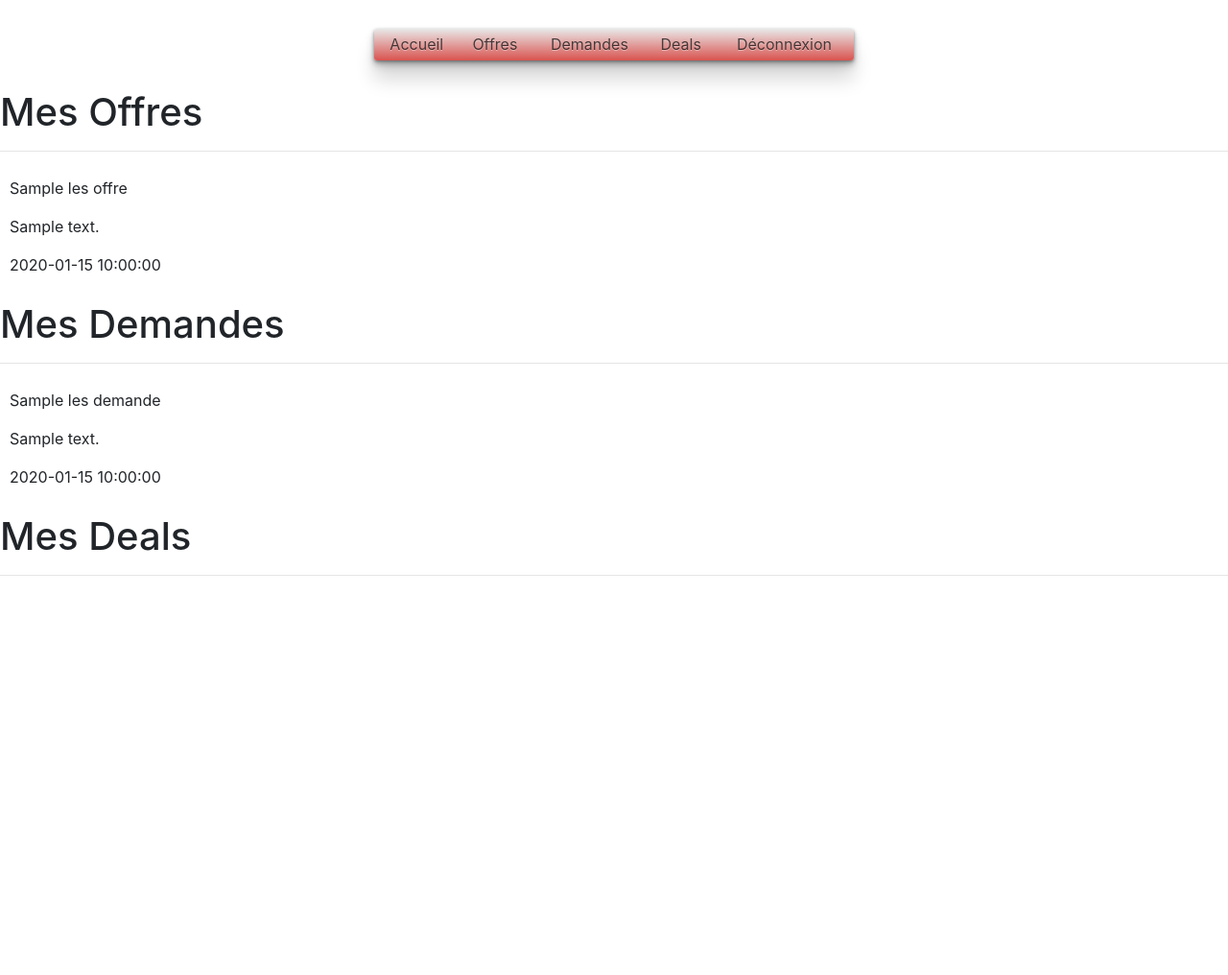
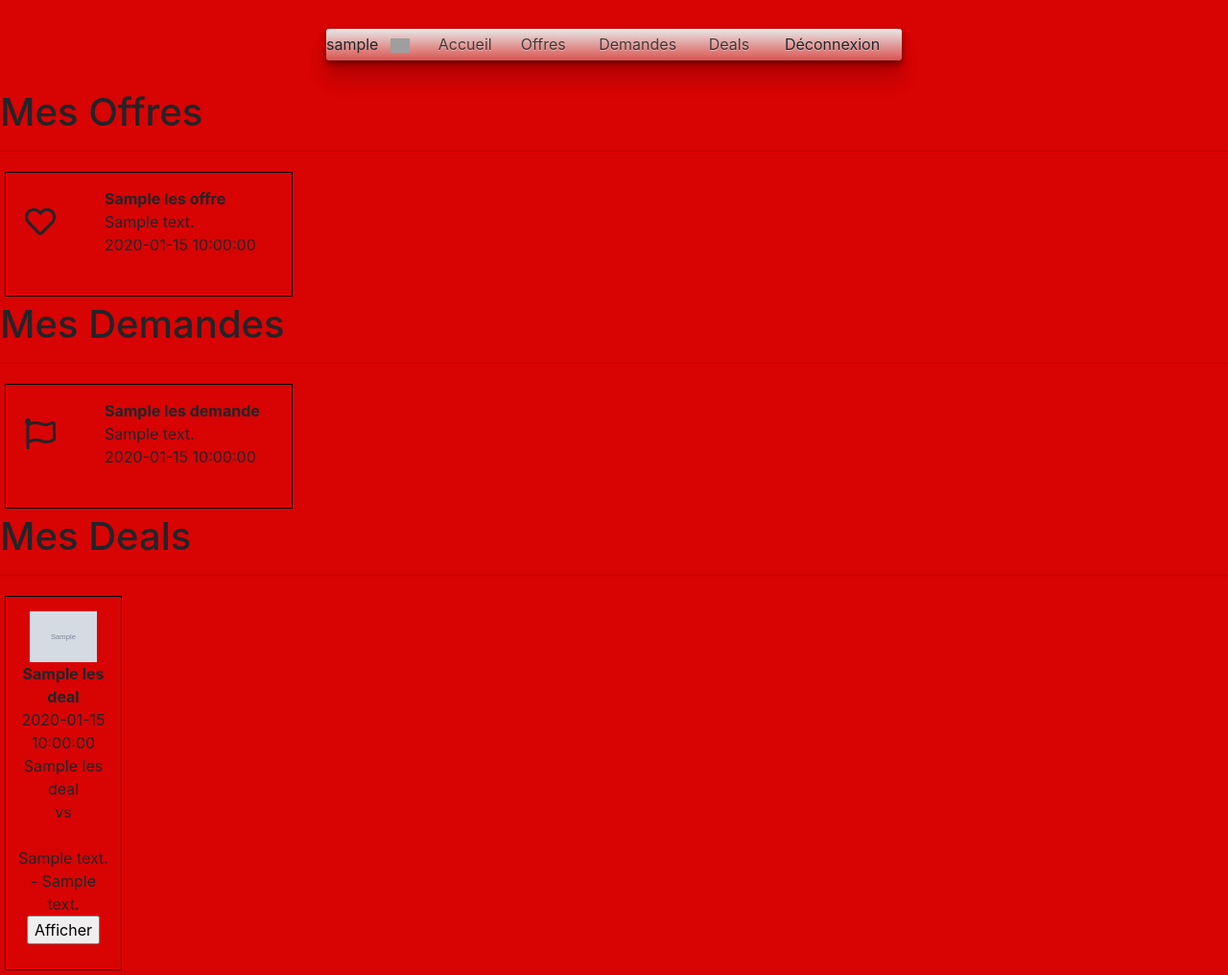
Before and after one commit to minhthomas/PPE3_troc, a CodeIgniter app: the page made by application/views/view_acceuil.php in a window 1280 px wide. Shown: the whole page at 96% size. Before the commit the page ends 600 px from the top, so only its background shows below. Run offline with CodeIgniter, Linux system fonts and the light colour scheme; the visitor is signed in with stand-in values (Sample User, id 1); the template is opened without the code that fills it: most values are stand-ins (such as "Sample title", 1, 10 or a date in 2020); grey boxes marked "Sample" are stand-in pictures; some libraries are stand-ins or nearby versions; grey boxes are pictures that could not be loaded.

Commit message:
Ajout Mise en page Acceuil + affichage des deals

```diff
--- a/CSS/mesStyles.css
+++ b/CSS/mesStyles.css
@@ -1,52 +1,22 @@
-.cssDivOffre{
-    display: -webkit-box;
-}
-.cssDivOffre2{
-    padding: 10px;
+body{
+    background-color: #d80303 !important;
+    /* color: white !important; */
 }
 
-.cssDivDemande{
-    display: -webkit-box;
+/* CSS Bandeau */
+.infosConnectUser{
+    text-align: center;
 }
-.cssDivDemande2{
-    padding: 10px;
+.img_user{
+    width: 20px;
 }
-
-.cssDivDeals{
-    display: -webkit-box;
+.welcome_user{
+    float: left;
+    height: 0px;
 }
-.cssDivDeals2{
-padding: 10px;
-}
-
-/* CSS de la fenetre UPDATE */
-.cssFenetre {
-    display: none; /* Hidden by default */
-    position: fixed; /* Stay in place */
-    z-index: 1; /* Sit on top */
-    padding-top: 100px; /* Location of the box */
-    left: 0;
-    top: 0;
-    width: 100%; /* Full width */
-    height: 100%; /* Full height */
-    overflow: auto; /* Enable scroll if needed */
-    background-color: rgb(0,0,0); /* Fallback color */
-    background-color: rgba(0,0,0,0.4); /* Black w/ opacity */
-}
-
-/* CSS contenu fenêtre */
-.contentForm {
-    background-color: #fefefe;
-    margin: auto;
-    padding: 20px;
-    border: 1px solid #888;
-    width: 80%;
-}
-
-/* CSS De la barre de navigation */
 ul{
     display: table;
-    width: 500px;
+    width: 600px;
     margin: 30px auto;
     padding: 0;
     background: #d9534f;
@@ -89,3 +59,94 @@
     background: linear-gradient(rgba(0,0,0,.2),rgba(0,0,0,.1));
     box-shadow: 0 0 2px rgba(0,0,0,.3) inset;
 }
+
+
+/* CSS Offres */
+.cssDivOffre{
+    display: -webkit-box;
+}
+.cssDivOffre2{
+    padding: 10px;
+    border:1px solid black;
+    margin: 5px;
+    width: 300px;
+    height: 130px;
+}
+.infos_Offre{
+    float: right;
+    width: 200px;
+    padding-left: 15px;
+    margin-top: 5px;
+}
+.fa-heart:before {
+    content: "\f004";
+    float: left;
+    padding: 10px;
+    padding-top: 25px;
+}
+
+
+/* CSS Demandes */
+.cssDivDemande{
+    display: -webkit-box;
+}
+.cssDivDemande2{
+    padding: 10px;
+    border:1px solid black;
+    margin: 5px;
+    width: 300px;
+    height: 130px;
+}
+.infos_Demande{
+    float: right;
+    width: 200px;
+    padding-left: 15px;
+    margin-top: 5px;
+}
+.fa-flag:before {
+    content: "\f024";
+    float: left;
+    padding: 10px;
+    padding-top: 25px;
+}
+
+/* CSS Deals */
+.cssDivDeals{
+    display: -webkit-box;
+}
+.cssDivDeals2{
+    text-align: center;
+    padding: 10px;
+    border:1px solid black;
+    margin: 5px;
+}
+.infos_Deals{
+    float: right;
+    width: 100px;
+    margin-top: 5px;
+}
+.creator_deal{
+    width: 70px;
+}
+
+/* CSS de la fenetre UPDATE */
+.cssFenetre {
+    display: none; /* Hidden by default */
+    position: fixed; /* Stay in place */
+    z-index: 1; /* Sit on top */
+    padding-top: 100px; /* Location of the box */
+    left: 0;
+    top: 0;
+    width: 100%; /* Full width */
+    height: 100%; /* Full height */
+    overflow: auto; /* Enable scroll if needed */
+    background-color: rgb(0,0,0); /* Fallback color */
+    background-color: rgba(0,0,0,0.4); /* Black w/ opacity */
+}
+.contentForm {
+    background-color: #fefefe;
+    margin: auto;
+    padding: 20px;
+    border: 1px solid #888;
+    width: 80%;
+}
--- a/JS/mesFonctions.js
+++ b/JS/mesFonctions.js
@@ -30,6 +30,8 @@
             data:"idOffre="+idOffre+"&nomServ="+nomService+"&descOffre="+descriptionOffre+"&dateOffre="+dateOffre,
             success:function(data)
             {
+                // alert(data);
+                // alert("descriptionOffre : "+descriptionOffre);
                 $("#updateForm").empty();
                 $("#updateForm").append(data);
                 openUpdateWindow();
@@ -42,6 +44,9 @@
     )
 }
 
+// Marche pour les premières offres ET demandes MAIS
+// Ne marche pas pour les dernières offres ET Demandes ?
+// (?? Uncaught SyntaxError: missing ) after argument list ??)
 function updateOffre()
 {
     var idOffre = $('#numOffre').val();
@@ -78,6 +83,8 @@
             data:"idDemande="+idDemande+"&nomServ="+nomService+"&descDemande="+descriptionDemande+"&dateDemande="+dateDemande,
             success:function(data)
             {
+                // alert(data);
+                // alert("descriptionDemande : "+descriptionDemande);
                 $("#updateForm").empty();
                 $("#updateForm").append(data);
                 openUpdateWindow();
@@ -90,6 +97,8 @@
     )
 }
 
+// Même problème que offre ??
+// Se référer aux commentaires de updateOffre
 function updateDemande()
 {
     var idDemande = $('#numDemande').val();
@@ -115,3 +124,28 @@
         }
     )
 }
+
+function deconnection()
+{
+    $.ajax
+    (
+        {
+            type:"get",
+            url:"http://localhost/BTS2/PPE3_troc/index.php/GestionLogin/Logout",
+            data:"",
+            success:function(data)
+            {
+                alert("Déconnection OK");
+            },
+            error:function()
+            {
+                alert("Erreur lors de la déconnection");
+            }
+        }
+    )
+}
+
+function AfficherDeals()
+{
+    alert("Non fonctionnel pour le moment !");
+}
--- a/application/controllers/Ctrl_Acceuil.php
+++ b/application/controllers/Ctrl_Acceuil.php
@@ -14,7 +14,10 @@
         $data['lesDemandes'] = $this->Model_Demande->getAllDemande($idOfConnectUser);
 
         $this->load->model("Model_Deal");
-        $data['lesDeals'] = $this->Model_Deal->getAllDeals($idOfConnectUser);
+        $data['lesDeals'] = $this->Model_Deal->getAllDealsAndServiceUser1($idOfConnectUser);
+
+        $this->load->model("Model_Deal");
+        $data['leServiceUser2'] = $this->Model_Deal->getServiceUser2($idOfConnectUser);
 
         $this->load->view("View_Acceuil", $data);
     }
--- a/application/models/Model_Demande.php
+++ b/application/models/Model_Demande.php
@@ -19,7 +19,10 @@
 
     public function setOffre($idDemande, $descDemande, $dateDemande)
     {
-        $sql = $this->db->query("UPDATE demande SET descriptionDemande = '".$descDemande."', dateDemande = '".$dateDemande."' WHERE idDemande = ".$idDemande);
+        $sql = $this->db->query("UPDATE demande
+        SET descriptionDemande = '".$descDemande."',
+        dateDemande = '".$dateDemande."'
+        WHERE idDemande = ".$idDemande);
     }
 }
 
--- a/application/models/Model_Login.php
+++ b/application/models/Model_Login.php
@@ -3,7 +3,7 @@
 {
     public function GetAllUser($loginuser,$password)
     {
-        $sql = $this->db->query("select idUser,login,mdp from user where login ='".$loginuser."' and mdp = '".$password."'");
+        $sql = $this->db->query("select idUser, nomUser, photoUser from user where login ='".$loginuser."' and mdp = '".$password."'");
         return $sql->result();
     }
 }
--- a/application/models/Model_Offre.php
+++ b/application/models/Model_Offre.php
@@ -24,7 +24,10 @@
 
     public function setOffre($idOffre, $descOffre, $dateOffre)
     {
-        $sql = $this->db->query("UPDATE offre SET descriptionOffre = '".$descOffre."', dateOffre = '".$dateOffre."' WHERE idOffre = ".$idOffre);
+        $sql = $this->db->query("UPDATE offre
+        SET descriptionOffre = '".$descOffre."',
+        dateOffre = '".$dateOffre."'
+        WHERE idOffre = ".$idOffre);
     }
 }
 
--- a/application/views/view_acceuil.php
+++ b/application/views/view_acceuil.php
@@ -11,15 +11,23 @@
     <link rel="stylesheet" type="text/css" href="<?php echo base_url(); ?>Bootstrap/css/bootstrap.css" />
     <link rel="stylesheet" type="text/css" href="<?php echo base_url(); ?>CSS/mesStyles.css" />
 
+    <!-- CSS Pour les icones -->
+    <link rel="stylesheet" href="https://use.fontawesome.com/releases/v5.4.2/css/all.css" integrity="sha384-/rXc/GQVaYpyDdyxK+ecHPVYJSN9bmVFBvjA/9eOB+pb3F2w2N6fc5qB9Ew5yIns" crossorigin="anonymous">
+
     <script src="<?php echo base_url() ?>JS/mesFonctions.js"></script>
 </head>
 <body>
     <ul id="nav">
+        <div class='infosConnectUser'>
+            <p class='welcome_user'><?php echo $_SESSION['allInfosUser']['nomUser']; ?></p>
+            <img class='img_user' src='<?php echo $_SESSION['allInfosUser']['photoUser']; ?>'>
+        </div>
+
         <li id="nav-Home"><a href="#">Accueil</a></li>
         <li id="nav-Offres"><a href="#Offres">Offres</a></li>
         <li id="nav-Demandes"><a href="#Demandes">Demandes</a></li>
         <li id="nav-Deals"><a href="#Deals">Deals</a></li>
-        <li id="nav-deco"><a href="#">Déconnexion</a></li>
+        <li id="nav-deco"><a onclick='deconnection()'>Déconnexion</a></li>
     </ul>
 
     <h1 id='Offres'>Mes Offres</h1>
@@ -30,9 +38,12 @@
             {
         ?>
                 <div class="cssDivOffre2" onclick="openWindowOffre('<?php echo $uneOffre->idOffre ?>', '<?php echo $uneOffre->nomService ?>', '<?php echo $uneOffre->descriptionOffre ?>', '<?php echo $uneOffre->dateOffre ?>')">
-                    <p class=""><?php echo $uneOffre->nomService ?></p>
-                    <p class=""><?php echo $uneOffre->descriptionOffre ?></p>
-                    <p class=""><?php echo $uneOffre->dateOffre; ?></p>
+                    <i class="far fa-heart fa-2x"></i>
+                    <p class="infos_Offre">
+                        <strong><?php echo $uneOffre->nomService ?></strong><br>
+                        <?php echo $uneOffre->descriptionOffre ?><br>
+                        <?php echo $uneOffre->dateOffre; ?>
+                    </p>
                 </div>
         <?php
             }
@@ -48,9 +59,12 @@
             {
         ?>
                 <div class="cssDivDemande2" onclick="openWindowDemande('<?php echo $uneDemande->idDemande ?>', '<?php echo $uneDemande->nomService ?>', '<?php echo $uneDemande->descriptionDemande ?>', '<?php echo $uneDemande->dateDemande ?>')">
-                    <p class=""><?php echo $uneDemande->nomService ?></p>
-                    <p class=""><?php echo $uneDemande->descriptionDemande ?></p>
-                    <p class=""><?php echo $uneDemande->dateDemande; ?></p>
+                    <i class="far fa-flag fa-2x"></i>
+                    <p class="infos_Demande">
+                        <strong><?php echo $uneDemande->nomService ?></strong><br>
+                        <?php echo $uneDemande->descriptionDemande ?><br>
+                        <?php echo $uneDemande->dateDemande; ?>
+                    </p>
                 </div>
         <?php
             }
@@ -61,6 +75,36 @@
     <h1 id='Deals'>Mes Deals</h1>
     <hr>
     <div class="cssDivDeals" id='divDeals'>
+        <?php
+            // var_dump($lesDeals);
+            // var_dump($leServiceUser2);
+            $i=0;
+            foreach ($lesDeals as $unDeal)
+            {
+        ?>
+                    <div class="cssDivDeals2">
+                        <p class="infos_Deals">
+                            <img class='creator_deal' src="<?php echo $unDeal->photoUser ?>"><br>
+                            <strong><?php echo $unDeal->nomUser ?></strong><br>
+                            <?php echo $unDeal->dateDeal; ?>
+
+                            <?php echo $unDeal->nomService ?><br>
+                            vs<br>
+
+                            <?php
+                                echo $leServiceUser2[$i]->nomService;
+                                $i++;
+                            ?>
+
+                            <br>
+                            <?php echo $unDeal->noteUser1 ?> - <?php echo $unDeal->noteUser2 ?><br>
+                            <input type='button' value='Afficher' onclick='AfficherDeals()'>
+                        </p>
+                    </div>
+        <?php
+            }
+        ?>
+        <br>
     </div>
 
     <div id="fenetreUpdate" class="cssFenetre">
```
Also changed, not shown: application/controllers/GestionLogin.php (+11 -2 lines), application/models/Model_Deal.php (+20 -5 lines), 1 other file.
